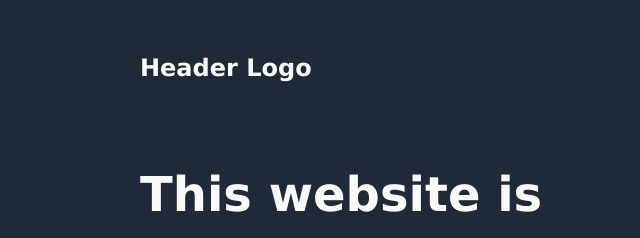
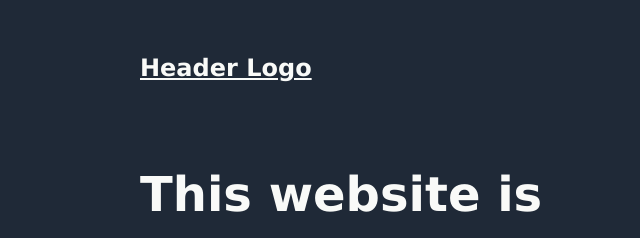
Before and after one commit to mizanti/landing-page, a plain HTML site: page index.html in a window 1280 px wide. In both pictures the pointer is over the link "Header Logo". Shown: the top 238 px of the page, 0-640 px from the left. Drawn offline with Linux system fonts and the light colour scheme.

Commit message:
fix: navbar link hover

```diff
--- a/style.css
+++ b/style.css
@@ -63,7 +63,7 @@ header p {
     flex-wrap: wrap;
 }
 
-.nav-right a:hover {
+.navbar a:hover {
     text-decoration: underline;
 }
 
```
